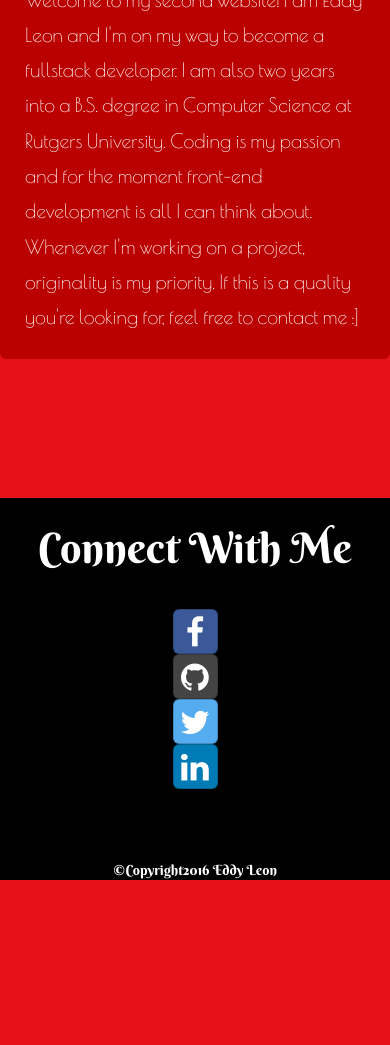
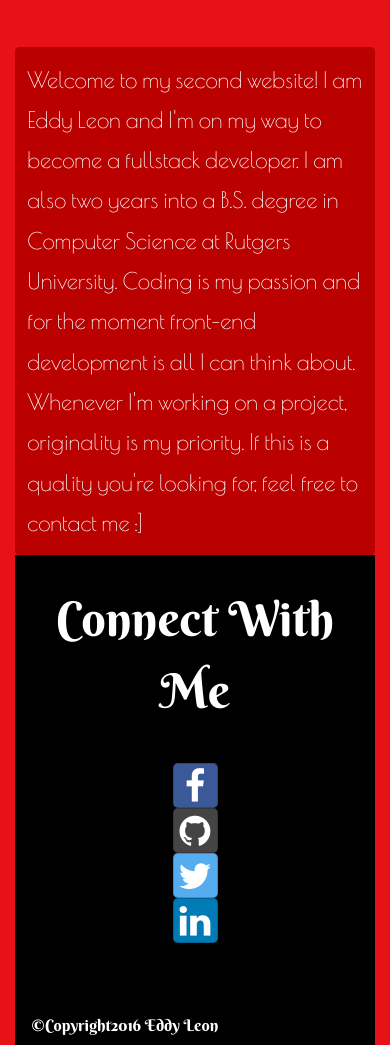
Before and after one commit to xltunited/assignment2, a PHP site: page / in a window 390 px wide. Shown: the part 596-1641 px from the top of the page. Before the commit the page ends 1476 px from the top, so only its background shows below. Run offline with PHP 8.4, Linux system fonts and the light colour scheme; some libraries are stand-ins or nearby versions.

Commit message:
using bootstrap 4.0, finished index.html

```diff
--- a/assets/css/style.css
+++ b/assets/css/style.css
@@ -1,28 +1,28 @@
 html {
 
 	background-color: #e71218;
-
-	position: relative;
-  	min-height: 100%;
 }
 
 body {
-
-	margin: 0px auto;
-
-	margin-bottom: 500px;
 
 	background-color: #e71218;
 
 }
 
-.navbar-inverse {
+.bg-inverse {
 
 
-	background-color: #e71218;
+	background-color: #e71218!important;
 
-	border-color: #bb0000;
+	border-color: #bb0000!important;
 
+	border: solid 1px;
+
+}
+
+.nav{
+
+	margin-top:.9em;
 
 }
 
@@ -39,8 +39,7 @@ body {
 
 }
 
-.navbar-inverse .navbar-nav>li>a {
-
+.nav-link {
 
 	color: white;
 	font-size: 1.6em;
@@ -52,6 +51,8 @@ body {
 .welcome {
 
 	text-align: center;
+
+	margin-top: 1em;
 
 }
 
@@ -67,7 +68,7 @@ body {
 
 .profilebox {
 
-	margin-top: 50px;
+	margin-top: 1.5em;
 
 }
 
@@ -80,7 +81,7 @@ body {
 
 .aboutme {
 
-	margin-top: 100px;
+	margin-top: 3em;
 
 
 
@@ -89,11 +90,6 @@ body {
 .bio {
 
 	background-color: #bb0000;
-
-}
-
-.well {
-
 
 	border: 1px solid #bb0000;
 
@@ -105,17 +101,15 @@ body {
 
 	font-family: 'Poiret One', cursive;
 
+	padding: .5em;
+
 
 
 
 }
 
-.footerdiv {
+.bg-faded {
 
-    margin-top: 100px;
-    position: absolute;
-    bottom: 0;
-    width: 100%;
     background-color: black;
 }
 
--- a/index.html
+++ b/index.html
@@ -1,65 +1,98 @@
-<!DOCTYPE html>
-<html lang="">
+<html lang="en" class="full">
+
 	<head>
 
 		<meta charset="utf-8">
-		<meta http-equiv="X-UA-Compatible" content="IE=edge">
-		<meta name="viewport" content="width=device-width, initial-scale=1">
+    	<meta name="viewport" content="width=device-width, initial-scale=1, shrink-to-fit=no">
+    	<meta http-equiv="x-ua-compatible" content="ie=edge">
 
-		<title>About Me</title>
+		<!-- Page Title -->
 
-		<link href="https://maxcdn.bootstrapcdn.com/bootswatch/3.3.7/journal/bootstrap.min.css" rel="stylesheet" integrity="sha384-1L94saFXWAvEw88RkpRz8r28eQMvt7kG9ux3DdCqya/P3CfLNtgqzMnyaUa49Pl2" crossorigin="anonymous">
+		<title>About Me =]</title>
 
-		<script src="https://code.jquery.com/jquery-3.1.0.js"   integrity="sha256-slogkvB1K3VOkzAI8QITxV3VzpOnkeNVsKvtkYLMjfk=" crossorigin="anonymous"></script>
-		<script src="https://maxcdn.bootstrapcdn.com/bootstrap/3.3.7/js/bootstrap.min.js" integrity="sha384-Tc5IQib027qvyjSMfHjOMaLkfuWVxZxUPnCJA7l2mCWNIpG9mGCD8wGNIcPD7Txa" crossorigin="anonymous"></script>
+		<!-- Normalize CSS -->
+
+		<link rel="stylesheet" href="https://cdnjs.cloudflare.com/ajax/libs/normalize/4.2.0/normalize.css" />
+
+		<!-- 4.0 Boostrap CSS -->
+
+		<link rel="stylesheet" href="https://maxcdn.bootstrapcdn.com/bootstrap/4.0.0-alpha.4/css/bootstrap.min.css" crossorigin="anonymous">
+
+		<!-- FontAwesome -->
 
 		<link href="https://maxcdn.bootstrapcdn.com/font-awesome/4.6.3/css/font-awesome.min.css" rel="stylesheet" integrity="sha384-T8Gy5hrqNKT+hzMclPo118YTQO6cYprQmhrYwIiQ/3axmI1hQomh7Ud2hPOy8SP1" crossorigin="anonymous">
 
+		<!-- Bootstrap Social Buttons -->
+
 		<link rel="stylesheet" href="./assets/css/bootstrap-social.css">
 
-		<link rel="stylesheet" type="text/css" href="./assets/css/style.css">
+		<!-- My Style Sheet -->
 
-		<link href="https://fonts.googleapis.com/css?family=Squada+One" rel="stylesheet">
-		<link href="https://fonts.googleapis.com/css?family=Poiret+One" rel="stylesheet">
-		<link href="https://fonts.googleapis.com/css?family=Berkshire+Swash" rel="stylesheet">
+		<link rel="stylesheet" href="./assets/css/style.css">
+
+		<!-- Google jQuery -->
+
+		<script src="https://ajax.googleapis.com/ajax/libs/jquery/3.0.0/jquery.min.js"></script>
+
+		<!-- Tether -->
+
+		<script src="https://cdnjs.cloudflare.com/ajax/libs/tether/1.2.0/js/tether.min.js" integrity="sha384-Plbmg8JY28KFelvJVai01l8WyZzrYWG825m+cZ0eDDS1f7d/js6ikvy1+X+guPIB" crossorigin="anonymous"></script>
+
+  		 <!-- 4.0 Boostrap JS -->
+
+		<script src="https://maxcdn.bootstrapcdn.com/bootstrap/4.0.0-alpha.4/js/bootstrap.min.js" crossorigin="anonymous"></script>
+
+		<!-- ImagesLoaded -->
+
+		<script src="https://unpkg.com/imagesloaded@4.1/imagesloaded.pkgd.js"></script>
+
+		<!-- Fonts -->
+
+		<link href="https://fonts.googleapis.com/css?family=Berkshire+Swash|Poiret+One|Squada+One" rel="stylesheet">
 
 	</head>
 
 	<body>
 
+		<div class="container-fluid">
+
 			<div class="row">
 
-			<div class="col-sm-1 "></div>
+				<div class="col-sm-3"></div>
 
-			<div class="col-sm-10">
+				<div class="col-sm-6">
 
-		        <nav class="navbar navbar-inverse">
-					<div class="container-fluid">
-						<div class="navbar-header">
-					      <button type="button" class="navbar-toggle collapsed" data-toggle="collapse" data-target="#bs-example-navbar-collapse-2" aria-expanded="false">
-					        <span class="sr-only">Toggle navigation</span>
-					        <span class="icon-bar"></span>
-					        <span class="icon-bar"></span>
-					        <span class="icon-bar"></span>
-					      </button>
-					      <a class="navbar-brand" href="#">Eddy Leon</a>
-					    </div>
+					<nav class="navbar navbar-dark bg-inverse">
 
-					    <div class="navbar-collapse collapse" id="bs-example-navbar-collapse-2" aria-expanded="false" style="height: 1px;">
+						<a class="navbar-brand" href="index.html">Eddy Leon</a>
 
+						<ul class="nav navbar-nav pull-xs-right">
 
-					      <ul class="nav navbar-nav navbar-right">
-					        <li><a href="index.html">About Me</a></li>
-					        <li><a href="portfolio.html">Portfolio</a></li>
-					        <li><a href="contact.html">Contact</a></li>
+							<li class="nav-item active">
+
+								<a class="nav-link" href="index.html">About Me</a>
+
+							</li>
+
+							<li class="nav-item">
+
+								<a class="nav-link" href="portfolio.html">Portfolio</a>
+
+							</li>
+
+							<li class= "nav-item">
+
+								<a class="nav-link" href="contact.html">Contact</a>
+
+							</li>
+
 						</ul>
-					    </div>
-					  </div>
+
 					</nav>
 
 				</div>
 
-			<div class="col-sm-1"></div>
+				<div class="col-sm-3"></div>
 
 			</div>
 
@@ -75,26 +108,27 @@
 
 			<div class="row profilebox">
 
-
 				<div class="col-sm-12">
 
-				<img src="./assets/images/profile_picture.jpg" class="img-circle profile" alt="Profile Picture" height="236">
-
+					<img src="./assets/images/profile_picture.jpg" class="img-circle profile" alt="Profile Picture" height="275">
 
 				</div>
-
-
 
 			</div>
 
 			<div class="row aboutme">
 
-			<div class="col-sm-2"></div>
+				<div class="col-sm-3"></div>
 
-			<div class="col-sm-8">
+				<div class="col-sm-6">
 
+					<div class="row">
 
-				<div class="well well-lg bio">
+						<div class="col-sm-1"></div>
+
+						<div class="col-sm-10">
+
+						<div class="card bio">
 
 							Welcome to my second website! I am Eddy Leon and I'm on my way to become a fullstack developer. I am also two years into a B.S. degree in Computer Science at Rutgers University. Coding is my passion and for the moment front-end development is all I can think about. Whenever I'm working on a project, originality is my priority. If this is a quality you're looking for, feel free to contact me :]
 
@@ -102,14 +136,22 @@
 
 						</div>
 
-			<div class="col-sm-2"></div>
-
+						<div class="col-sm-1"></div>
 
 					</div>
 
-		<div class="footerdiv">
+				</div>
 
-			<footer class="footer">
+				<div class="col-sm-3"></div>
+
+			</div>
+
+			<div class="row">
+
+				<div class="col-sm-12">
+
+					<nav class="navbar navbar-fixed-bottom navbar-light bg-faded">
+
 
 				<div class="row connect">
 
@@ -166,16 +208,14 @@
 
 	  			</div>
 
-			</footer>
+					</nav>
+
 
 				</div>
 
+			</div>
 
-
-
-
-
-
+		</div>
 
 	</body>
 
```
Lines whose indentation alone changed are shown as unchanged.
